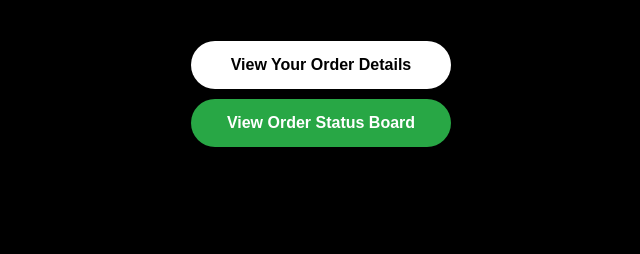
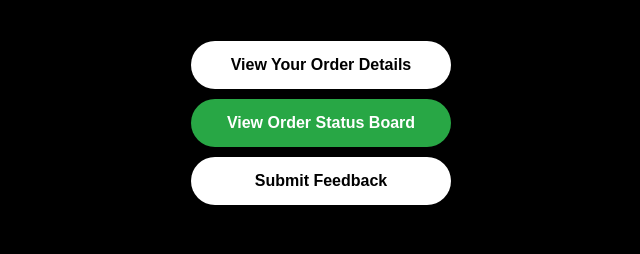
Before and after one commit to jehuspear/kiosk-mariano, a PHP site: page /e-ticket.php in a window 1280 px wide. Shown: the part 546-800 px from the top of the page, without its empty margins (319-959 px from the left). Run offline with PHP 8.4, Linux system fonts and the light colour scheme; the visitor is signed in with stand-in values (Sample User, id 1); data comes from the database, SQL or seed files in the repository.

Commit message:
feedback button

```diff
--- a/customer/e-ticket.php
+++ b/customer/e-ticket.php
@@ -200,6 +200,18 @@ if (!$ticketNumber) {
     <div class="action-buttons">
         <button class="btn btn-status" onclick="window.location.href='orderstatus.php'">View Your Order Details</button>
         <button class="btn btn-next" onclick="window.open('order-status-board.php', '_blank')">View Order Status Board</button>
+        <button class="btn btn-feedback" onclick="window.location.href='customerfeedback.php'">Submit Feedback</button>
+        <style>
+    /* Add to existing button styles */
+    .btn-feedback {
+        background-color: white;
+        color: black;
+    }
+
+    .btn-feedback:hover {
+        background-color: white;
+    }
+</style>
     </div>
 
     <!-- Bootstrap Bundle with Popper -->
```
